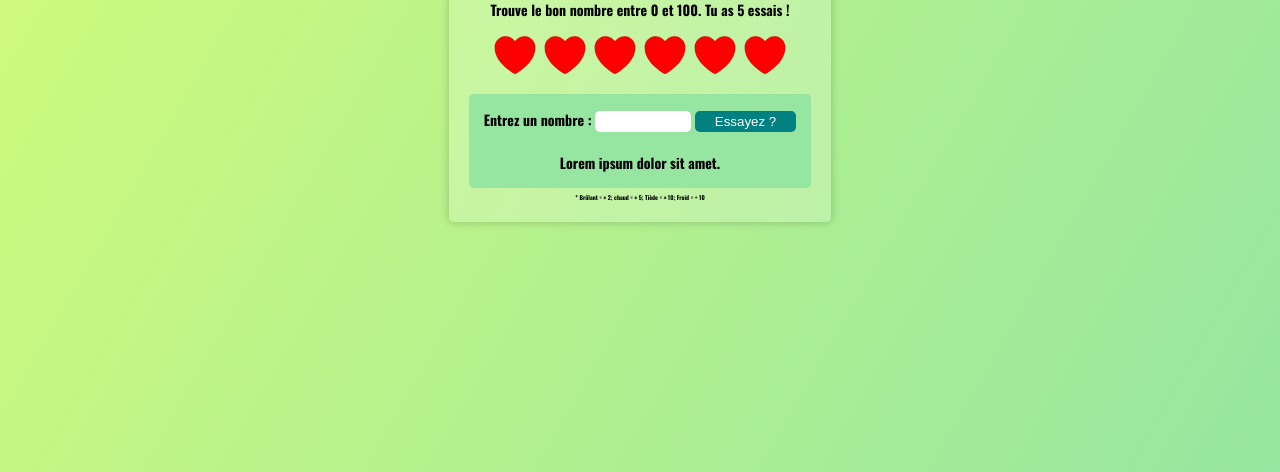
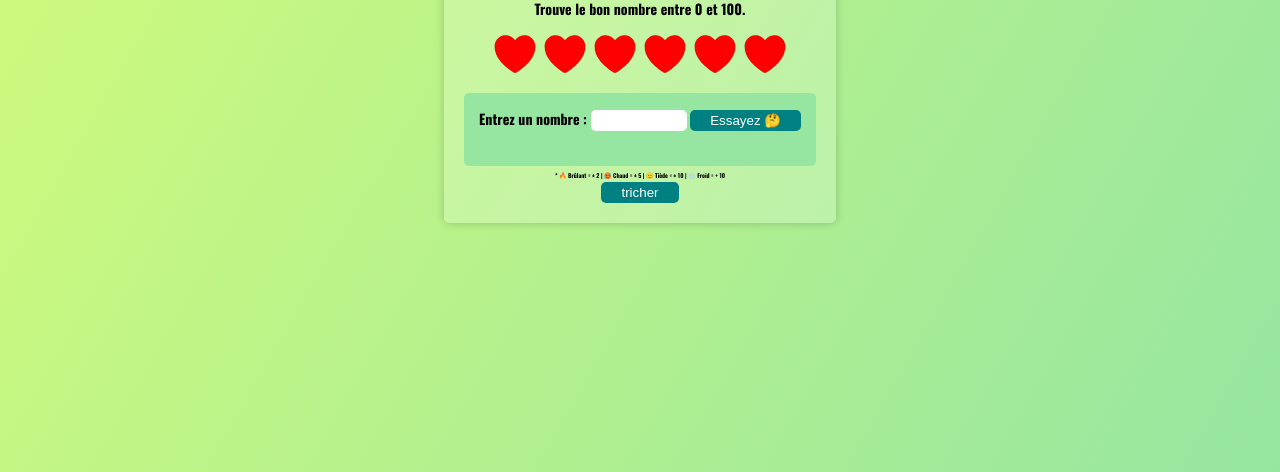
Before and after one commit to n-rick/TrouveLeNombre, a plain HTML site: page index.html in a window 1280 px wide. Shown: the part 328-800 px from the top of the page. Drawn offline with nearby package versions, Linux system fonts and the light colour scheme.

Commit message:
maj index.html ajout emoji

```diff
--- a/index.html
+++ b/index.html
@@ -12,7 +12,7 @@
 <body>
     <div class="container">
         <h1>Trouve le nombre</h1>
-        <p>Trouve le bon nombre entre 0 et 100. Tu as 5 essais ! </p>
+        <p>Trouve le bon nombre entre 0 et 100.<span id="essais"></span> </p>
         <div class="vies">
             <ion-icon name="heart-dislike-outline"></ion-icon>
             <ion-icon id="coeurPlein" name="heart"></ion-icon>
@@ -21,11 +21,12 @@
         <form id="inputBox">
             <label for="number">Entrez un nombre :</label>
             <input type="number" id="number" min="0" max="100" required>
-            <button id="essayerBtn">Essayez ?</button>
-            <p id="message">Lorem ipsum dolor sit amet.</p>
+            <button id="essayerBtn">Essayez 🤔</button>
+            <p id="message"></p>
             <button id="rejouer">Rejouer ?</button>
         </form>
-        <p id="details">* Brûlant = &plusmn; 2; chaud = &plusmn; 5; Tiède = &plusmn; 10; Froid = + 10</p>
+        <p id="details">* 🔥 Brûlant = &plusmn; 2 | 🥵 Chaud = &plusmn; 5 | 😐 Tiède = &plusmn; 10 | ❄️ Froid = + 10</p>
+        <button id="tricherBtn">tricher</button>
     </div>
 
     <script src="./app.js"></script>
```
